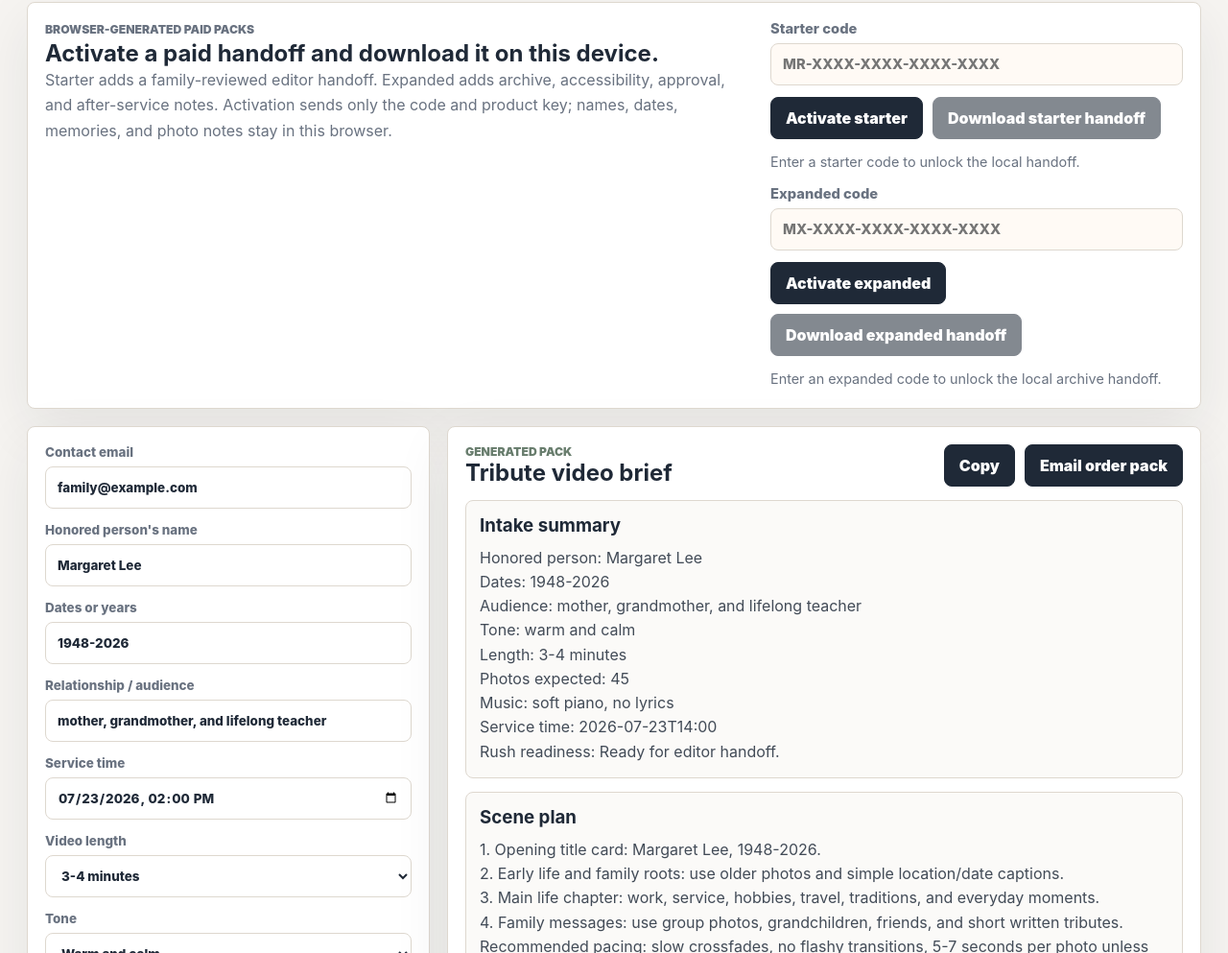
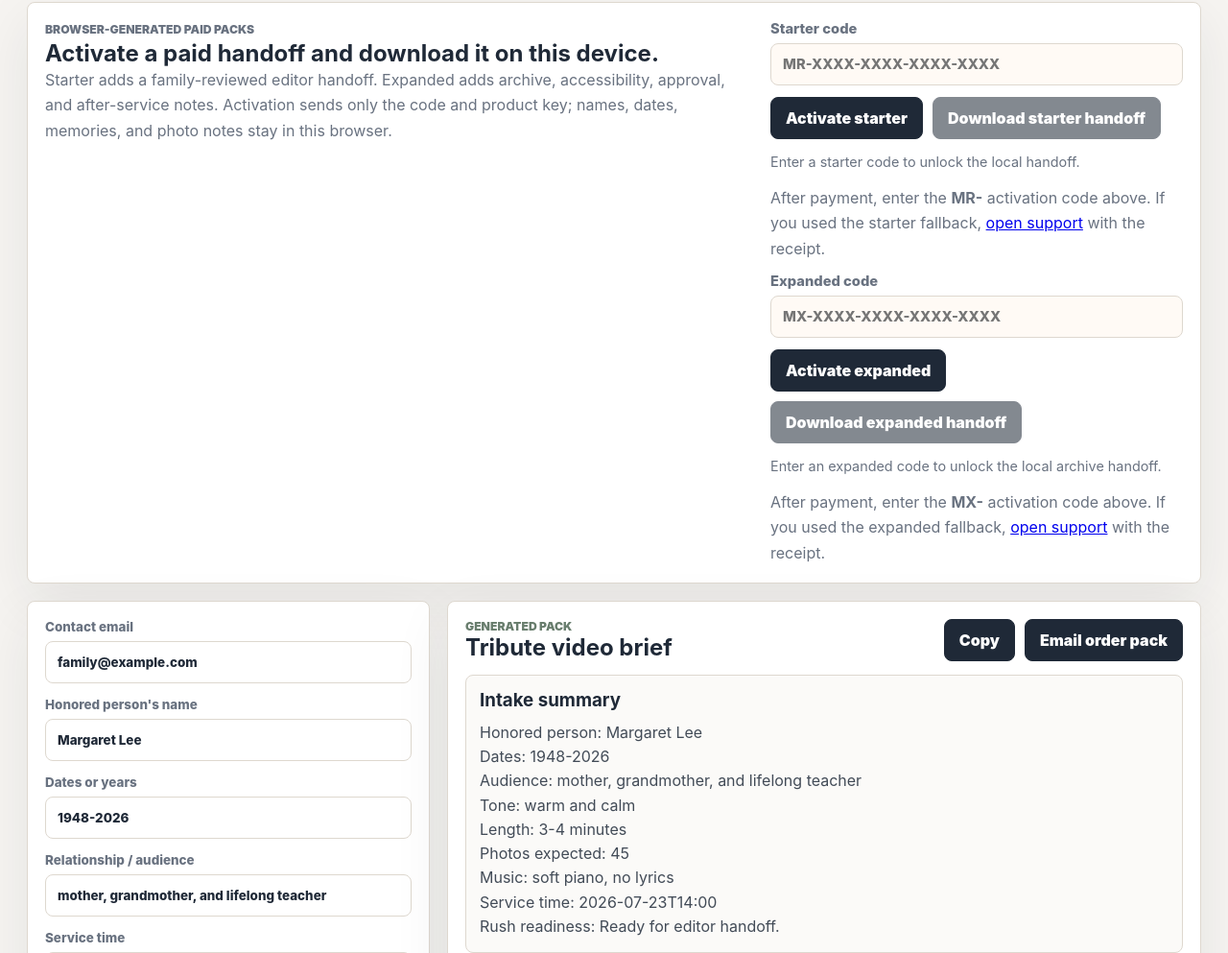
Before and after one commit to JamesC-ai/memorialrushai, a website: page public/index.html in a window 1280 px wide. Shown: the part 960-1953 px from the top of the page at 96% size. Drawn offline with Linux system fonts and the light colour scheme.

Commit message:
Clarify MemorialRushAI activation path

```diff
--- a/public/index.html
+++ b/public/index.html
@@ -91,6 +91,7 @@
             <button id="downloadStarter" type="button" disabled>Download starter handoff</button>
           </div>
           <p id="starterStatus" class="activation-status" aria-live="polite">Enter a starter code to unlock the local handoff.</p>
+          <p class="activation-help">After payment, enter the <strong>MR-</strong> activation code above. If you used the starter fallback, <a href="/support.html">open support</a> with the receipt.</p>
           <label for="expandedCode">
             Expanded code
             <input id="expandedCode" type="text" autocomplete="off" placeholder="MX-XXXX-XXXX-XXXX-XXXX" />
@@ -100,6 +101,7 @@
             <button id="downloadExpanded" type="button" disabled>Download expanded handoff</button>
           </div>
           <p id="expandedStatus" class="activation-status" aria-live="polite">Enter an expanded code to unlock the local archive handoff.</p>
+          <p class="activation-help">After payment, enter the <strong>MX-</strong> activation code above. If you used the expanded fallback, <a href="/support.html">open support</a> with the receipt.</p>
         </div>
       </section>
 
```
Also changed, not shown: tests/site.test.mjs (+3 -0 lines).
